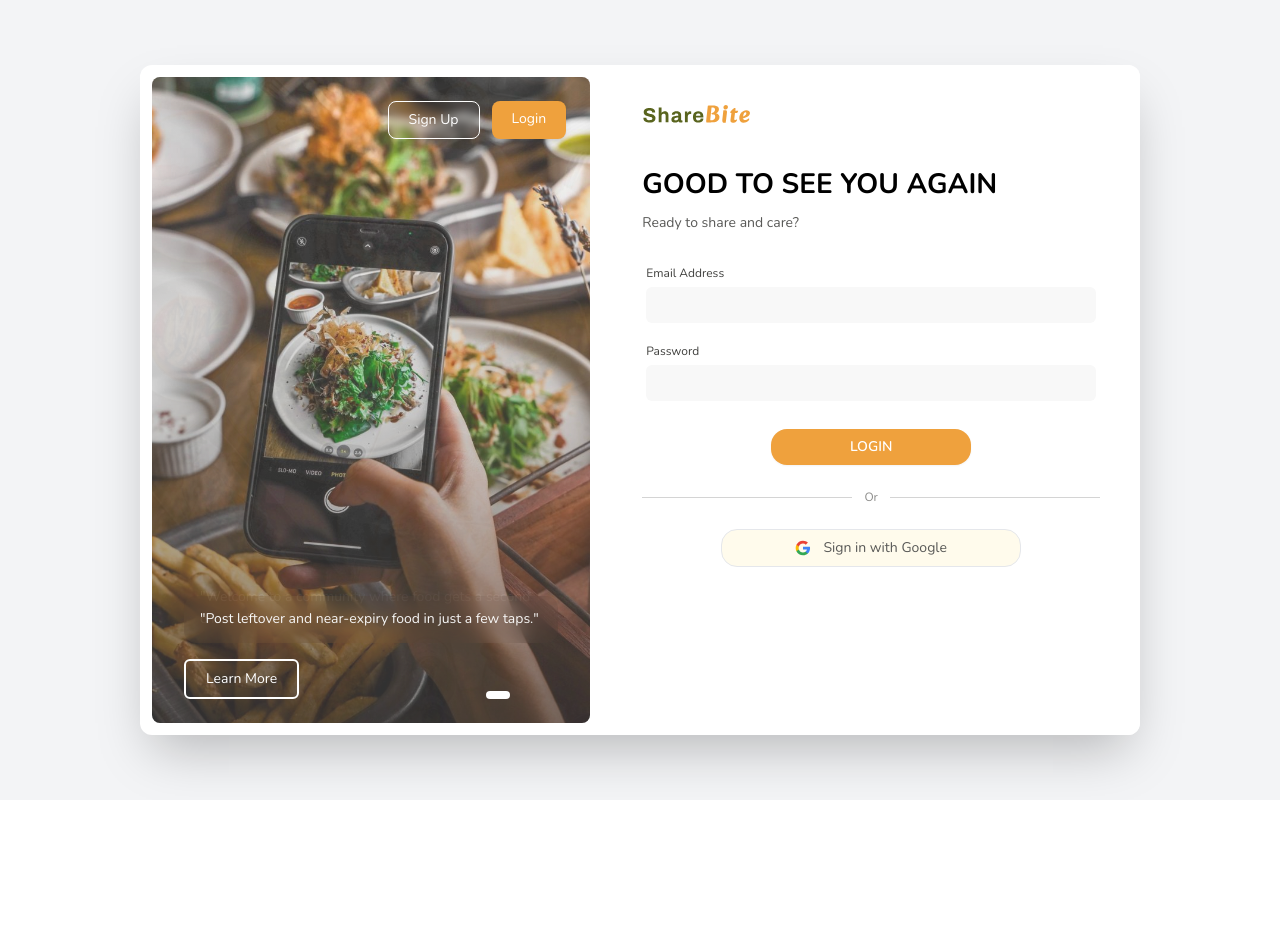
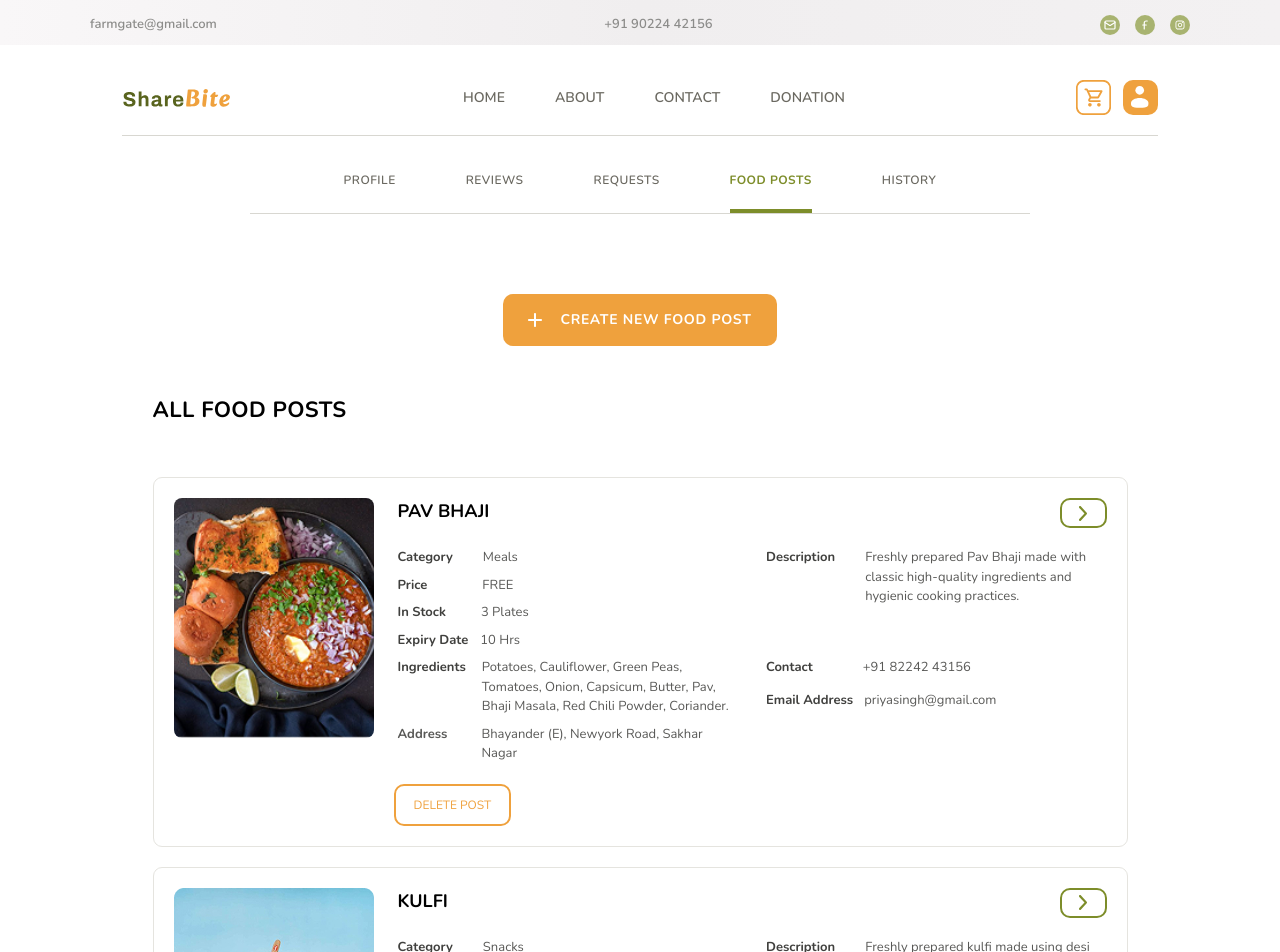
Before and after one commit to HemaniM/ShareBite_Community_Food_Sharing_Application, a React (Vite) app in the folder Frontend/: page /profile/food-posts in a window 1280 px wide. Before the commit this address led to /login. Shown: the top 952 px of the page. Before the commit the page ends 800 px from the top, so only its background shows below. Built offline with nearby package versions, Linux system fonts and the light colour scheme.

Commit message:
Food posts page updates

```diff
--- a/Frontend/src/Routes.jsx
+++ b/Frontend/src/Routes.jsx
@@ -11,6 +11,7 @@ import EditProfilePage from "./pages/Profile/EditProfilePage";
 import ProfileOverview from "./pages/Profile/ProfileOverview";
 import ReviewsPage from "./pages/Profile/ReviewsPage";
 import RequestsPage from "./pages/Profile/RequestsPage";
+import FoodPostsPage from "./pages/Profile/FoodPostsPage";
 
 import ProtectedRoute from "./routes/ProtectedRoute";
 
@@ -28,9 +29,9 @@ const AppRoutes = () => {
       <Route
         path="/home"
         element={
-          <ProtectedRoute>
+          // <ProtectedRoute>
             <Homepage />
-          </ProtectedRoute>
+          // </ProtectedRoute>
         }
       />
 
@@ -42,9 +43,9 @@ const AppRoutes = () => {
       <Route
         path="/profile"
         element={
-          <ProtectedRoute>
+          // <ProtectedRoute>
             <ProfilePage />
-          </ProtectedRoute>
+          // </ProtectedRoute>
         }
       >
         <Route index element={<Navigate to="overview" replace />} />
@@ -52,7 +53,7 @@ const AppRoutes = () => {
         <Route path="edit" element={<EditProfilePage />} />
         <Route path="reviews" element={<ReviewsPage />} />
         <Route path="requests" element={<RequestsPage />} />
-        <Route path="food-posts" element={<div>Food Posts</div>} />
+        <Route path="food-posts" element={<FoodPostsPage/>} />
         <Route path="history" element={<div>History</div>} />
       </Route>
 
--- a/Frontend/src/components/Icons/Icons.jsx
+++ b/Frontend/src/components/Icons/Icons.jsx
@@ -224,6 +224,20 @@ const icons = {
       <path
         d="M0.1912 8.8019C0.0687746 8.67501 0 8.50294 0 8.32353C0 8.14411 0.0687746 7.97205 0.1912 7.84516L3.42372 4.49591L0.1912 1.14667C0.0722442 1.01906 0.00642175 0.848142 0.00790964 0.670735C0.00939752 0.493329 0.0780766 0.323625 0.199154 0.198174C0.320232 0.0727243 0.484021 0.00156593 0.655244 2.47955e-05C0.826468 -0.0015173 0.991425 0.0666828 1.11459 0.189934L4.8088 4.01755C4.93123 4.14443 5 4.3165 5 4.49591C5 4.67533 4.93123 4.8474 4.8088 4.97428L1.11459 8.8019C0.992127 8.92874 0.826055 9 0.652894 9C0.479733 9 0.313661 8.92874 0.1912 8.8019Z"
         fill="#EFA13D"
+      />
+    </svg>
+  ),
+  right_arrow_green: (
+    <svg
+      width="8"
+      height="15"
+      viewBox="0 0 8 15"
+      fill="none"
+      xmlns="http://www.w3.org/2000/svg"
+    >
+      <path
+        d="M0.305919 14.6698C0.110039 14.4584 0 14.1716 0 13.8725C0 13.5735 0.110039 13.2867 0.305919 13.0753L5.47795 7.49319L0.305919 1.91111C0.115591 1.69843 0.0102748 1.41357 0.0126554 1.11789C0.015036 0.822217 0.124922 0.539376 0.318647 0.330293C0.512371 0.121209 0.774433 0.00261211 1.04839 4.29153e-05C1.32235 -0.00252628 1.58628 0.111139 1.78334 0.316558L7.69408 6.69591C7.88996 6.90739 8 7.19417 8 7.49319C8 7.79222 7.88996 8.079 7.69408 8.29047L1.78334 14.6698C1.5874 14.8812 1.32169 15 1.04463 15C0.767573 15 0.501858 14.8812 0.305919 14.6698Z"
+        fill="#7D8D2A"
       />
     </svg>
   ),
@@ -670,6 +684,20 @@ const icons = {
         strokeWidth="3"
       />
     </svg>
+  ),
+  plus_icon_create_post_btn: (
+    <svg
+      width="14"
+      height="14"
+      viewBox="0 0 14 14"
+      fill="none"
+      xmlns="http://www.w3.org/2000/svg"
+    >
+      <path
+        d="M13 8H8V13C8 13.2652 7.89464 13.5196 7.70711 13.7071C7.51957 13.8946 7.26522 14 7 14C6.73478 14 6.48043 13.8946 6.29289 13.7071C6.10536 13.5196 6 13.2652 6 13V8H1C0.734784 8 0.48043 7.89464 0.292893 7.70711C0.105357 7.51957 0 7.26522 0 7C0 6.73478 0.105357 6.48043 0.292893 6.29289C0.48043 6.10536 0.734784 6 1 6H6V1C6 0.734784 6.10536 0.480429 6.29289 0.292893C6.48043 0.105357 6.73478 0 7 0C7.26522 0 7.51957 0.105357 7.70711 0.292893C7.89464 0.480429 8 0.734784 8 1V6H13C13.2652 6 13.5196 6.10536 13.7071 6.29289C13.8946 6.48043 14 6.73478 14 7C14 7.26522 13.8946 7.51957 13.7071 7.70711C13.5196 7.89464 13.2652 8 13 8Z"
+        fill="white"
+      />
+    </svg>
   )
   // Add more icons here...
 };
--- /dev/null
+++ b/Frontend/src/pages/Profile/FoodPostsPage.jsx
@@ -0,0 +1,132 @@
+import React from "react";
+import Button1 from "../../components/ui/Button1";
+import { Icon } from "../../components/Icons/Icons";
+
+const foodPosts = [
+    {
+        id: 1,
+        title: "PAV BHAJI",
+        category: "Meals",
+        price: "FREE",
+        inStock: "3 Plates",
+        expiryDate: "10 Hrs",
+        ingredients:
+            "Potatoes, Cauliflower, Green Peas, Tomatoes, Onion, Capsicum, Butter, Pav, Bhaji Masala, Red Chili Powder, Coriander.",
+        description:
+            "Freshly prepared Pav Bhaji made with classic high-quality ingredients and hygienic cooking practices.",
+        contact: "+91 82242 43156",
+        email: "priyasingh@gmail.com",
+        address: "Bhayander (E), Newyork Road, Sakhar Nagar",
+        image: "/images/Pav_Bhaji.jpg",
+    },
+    {
+        id: 2,
+        title: "KULFI",
+        category: "Snacks",
+        price: "10 ₹/-",
+        inStock: "4 Kulfis",
+        expiryDate: "24 Hrs",
+        ingredients: "Milk, Sugar, Cardamom, Saffron, Chopped Nuts.",
+        description:
+            "Freshly prepared kulfi made using desi ingredients and hygienic conditions. Perfect sweet snack for every weather.",
+        contact: "+91 22471 75462",
+        email: "priyasingh@gmail.com",
+        address: "Bhayander (E), Newyork Road, Sakhar Nagar",
+        image: "/images/Kulfi.jpg",
+    },
+    {
+        id: 3,
+        title: "TOAST SANDWITCH",
+        category: "Fast Food",
+        price: "FREE",
+        inStock: "3 Plates",
+        expiryDate: "3-4 Hrs",
+        ingredients:
+            "Bread, butter, vegetables (potato, onion, tomato, cucumber), spices and cheese.",
+        description:
+            "Freshly made sandwich prepared from quality ingredients under hygienic conditions. Best consumed within 3-4 hours.",
+        contact: "+91 22342 73656",
+        email: "priyasingh@gmail.com",
+        address: "Bhayander (E), Newyork Road, Sakhar Nagar",
+        image: "/images/Toast_Sandwitch.jpg",
+    },
+];
+
+const FoodPostsPage = () => {
+    return (
+        <section className="w-full max-w-[975px] mx-auto pb-16 mt-[80px]">
+            <div className="flex justify-center">
+                <Button1
+                    variant="filled"
+                    color="orange"
+                    size="md"
+                    className="px-[25px] py-[14px] rounded-[10px]"
+                >
+                    <Icon name="plus_icon_create_post_btn" />
+                    <p className="text-[14px] tracking-[0.7px] ml-[18px]">CREATE NEW FOOD POST</p>
+                </Button1>
+            </div>
+
+            <h2 className="mt-12 mb-[50px] text-[22px] font-bold tracking-[0.4px] text-black">
+                ALL FOOD POSTS
+            </h2>
+
+            <div className="space-y-5">
+                {foodPosts.map((post) => (
+                    <article
+                        key={post.id}
+                        className="border border-[#e5e4df] rounded-[9px] p-4 sm:p-5"
+                    >
+                        <div className="flex flex-col lg:flex-row gap-5">
+                            <img
+                                src={post.image}
+                                alt={post.title}
+                                className="w-[200px] h-[240px] object-cover rounded-[8px]"
+                            />
+
+                            <div className="flex-1">
+                                <div className="flex items-start justify-between gap-4">
+                                    <h3 className="text-[18px] font-bold text-black pl-1">{post.title}</h3>
+                                    <Button1
+                                        variant="outline"
+                                        color="green"
+                                        size="sm"
+                                        className="w-[47px] h-[30px] rounded-[10px]"
+                                    >
+                                        <Icon name="right_arrow_green" />
+                                    </Button1>
+                                </div>
+
+                                <div className="mt-4 p-1 grid md:grid-cols-2 gap-x-8 gap-y-2 text-[13px] text-[var(--text-grey-4)]">
+                                    <p><span className="font-bold text-[var(--text-grey-5)] mr-[30px]">Category</span>{post.category}</p>
+                                    <p className="md:row-span-4 flex items-start"><span className="font-bold text-[var(--text-grey-5)] mr-[30px]">Description</span>{post.description}</p>
+                                    <p><span className="font-bold text-[var(--text-grey-5)] mr-[55px]">Price</span>{post.price}</p>
+                                    <p><span className="font-bold text-[var(--text-grey-5)] mr-[35px]">In Stock</span>{post.inStock}</p>
+                                    <p><span className="font-bold text-[var(--text-grey-5)] mr-[12px]">Expiry Date</span>{post.expiryDate}</p>
+                                    <p className="md:row-span-2 flex items-start"><span className="font-bold text-[#40403e] mr-[16px]">Ingredients</span>{post.ingredients}</p>
+                                    <p><span className="font-bold text-[var(--text-grey-5)] mr-[50px]">Contact</span>{post.contact}</p>
+                                    <p><span className="font-bold text-[var(--text-grey-5)] mr-[11px]">Email Address</span>{post.email}</p>
+                                    <p className="flex items-start gap-2">
+                                        <span className="font-bold text-text-[var(--text-grey-5)] mr-[26px]">Address</span>
+                                        {post.address}
+                                    </p>
+                                </div>
+
+                                <Button1
+                                    variant="outline"
+                                    color="orange"
+                                    size="sm"
+                                    className="mt-4 rounded-[10px] text-[12px] px-[18px] py-[10px]"
+                                >
+                                    DELETE POST
+                                </Button1>
+                            </div>
+                        </div>
+                    </article>
+                ))}
+            </div>
+        </section>
+    );
+};
+
+export default FoodPostsPage;
--- a/Frontend/src/pages/Profile/RequestsPage.jsx
+++ b/Frontend/src/pages/Profile/RequestsPage.jsx
@@ -163,7 +163,7 @@ export const RequestsPage = () => {
     <>
       <section className="w-full max-w-[975px] mx-auto pb-16 mt-[80px]">
         <div className="flex items-center justify-between mb-[50px]">
-          <h2 className="text-[22px] font-bold tracking-[0.4px] text-[#2f2e2a]">
+          <h2 className="text-[22px] font-bold tracking-[0.4px] text-black">
             ALL REQUESTS
           </h2>
 
```
Also changed, not shown: Frontend/public/images/Kulfi.jpg (added), Frontend/public/images/Toast_Sandwitch.jpg (added).
